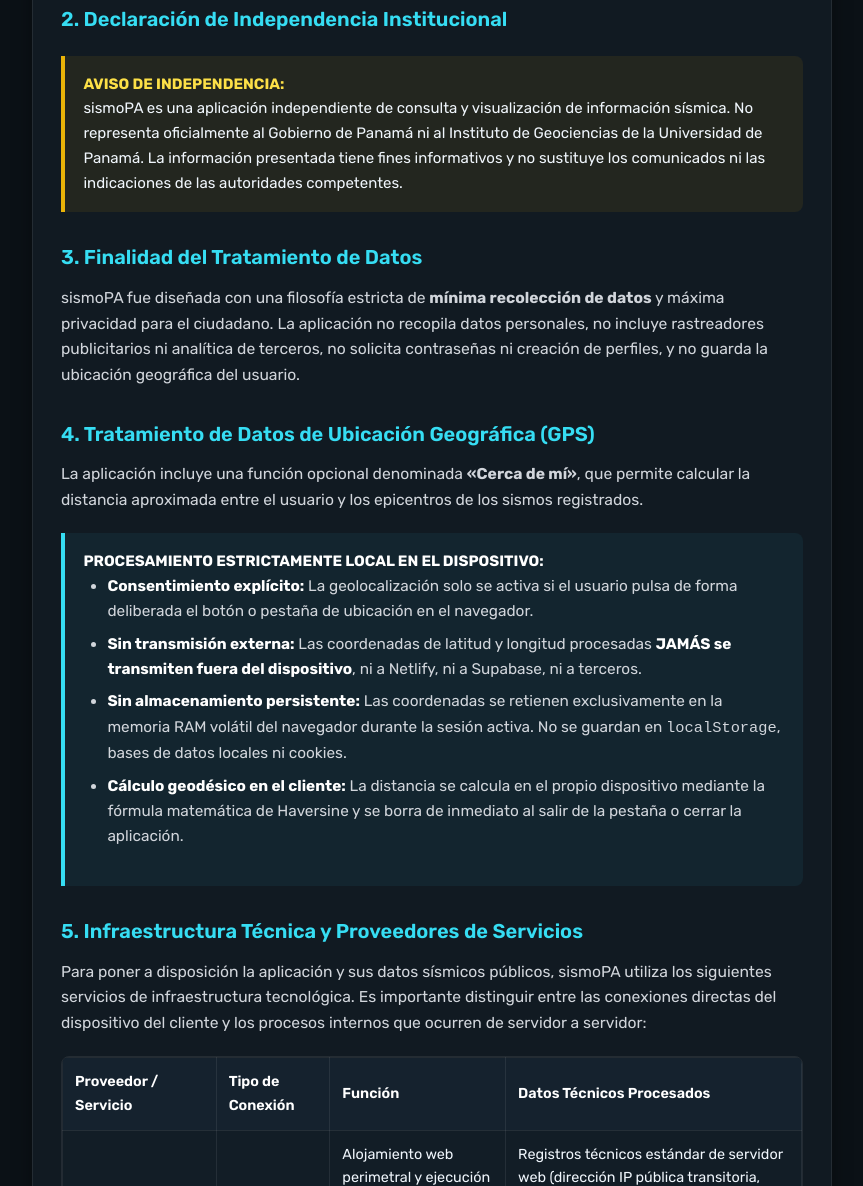
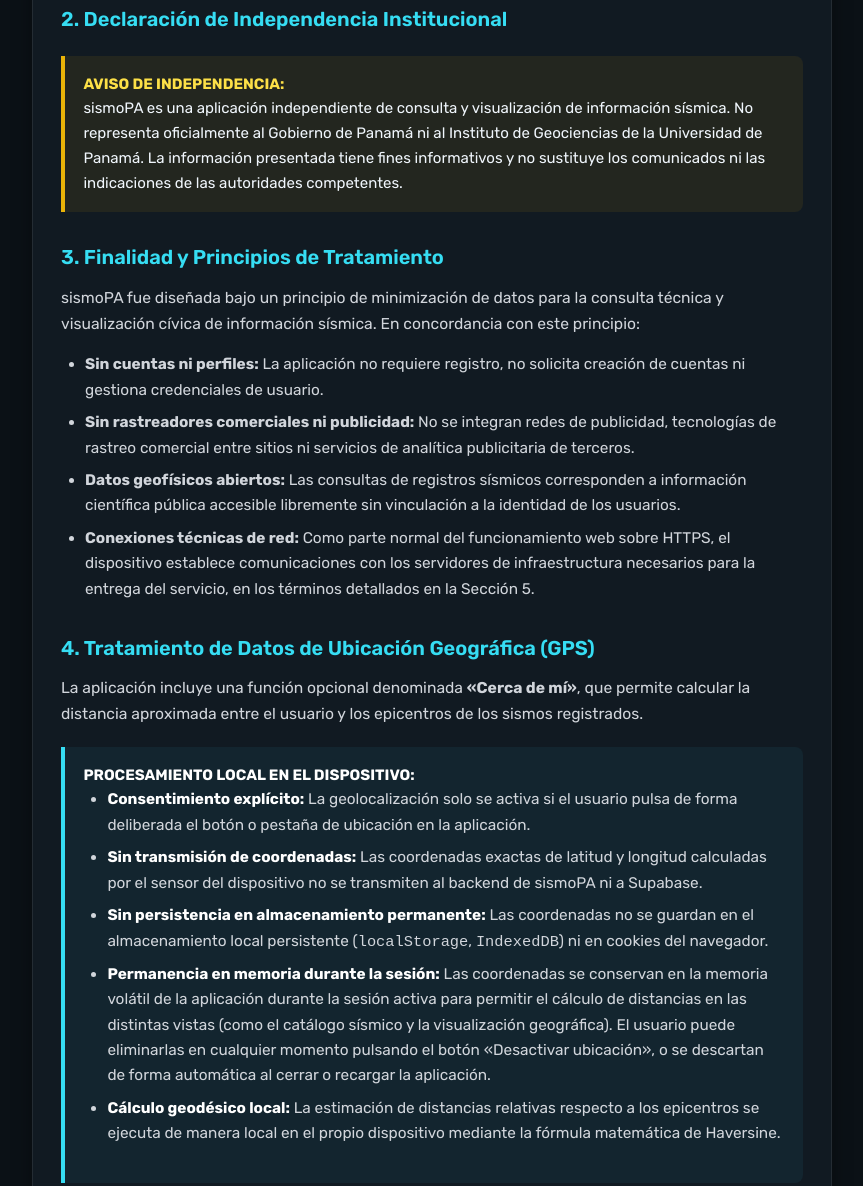
Before and after one commit to robinmix/monitor-sismico-panama, a website: page privacidad.html in a window 1280 px wide. Shown: the part 650-1836 px from the top of the page, without its empty margins (208-1071 px from the left). Drawn offline with Linux system fonts and the light colour scheme.

Commit message:
fix(privacy): ajustar declaraciones tecnicas de privacidad, ciclo GPS y atribucion de fuentes

```diff
--- a/privacidad.html
+++ b/privacidad.html
@@ -282,10 +282,16 @@
       </section>
 
       <section>
-        <h2>3. Finalidad del Tratamiento de Datos</h2>
+        <h2>3. Finalidad y Principios de Tratamiento</h2>
         <p>
-          sismoPA fue diseñada con una filosofía estricta de <strong>mínima recolección de datos</strong> y máxima privacidad para el ciudadano. La aplicación no recopila datos personales, no incluye rastreadores publicitarios ni analítica de terceros, no solicita contraseñas ni creación de perfiles, y no guarda la ubicación geográfica del usuario.
+          sismoPA fue diseñada bajo un principio de minimización de datos para la consulta técnica y visualización cívica de información sísmica. En concordancia con este principio:
         </p>
+        <ul>
+          <li><strong>Sin cuentas ni perfiles:</strong> La aplicación no requiere registro, no solicita creación de cuentas ni gestiona credenciales de usuario.</li>
+          <li><strong>Sin rastreadores comerciales ni publicidad:</strong> No se integran redes de publicidad, tecnologías de rastreo comercial entre sitios ni servicios de analítica publicitaria de terceros.</li>
+          <li><strong>Datos geofísicos abiertos:</strong> Las consultas de registros sísmicos corresponden a información científica pública accesible libremente sin vinculación a la identidad de los usuarios.</li>
+          <li><strong>Conexiones técnicas de red:</strong> Como parte normal del funcionamiento web sobre HTTPS, el dispositivo establece comunicaciones con los servidores de infraestructura necesarios para la entrega del servicio, en los términos detallados en la Sección 5.</li>
+        </ul>
       </section>
 
       <section>
@@ -294,12 +300,13 @@
           La aplicación incluye una función opcional denominada <strong>«Cerca de mí»</strong>, que permite calcular la distancia aproximada entre el usuario y los epicentros de los sismos registrados.
         </p>
         <div class="callout">
-          <strong>PROCESAMIENTO ESTRICTAMENTE LOCAL EN EL DISPOSITIVO:</strong>
+          <strong>PROCESAMIENTO LOCAL EN EL DISPOSITIVO:</strong>
           <ul>
-            <li><strong>Consentimiento explícito:</strong> La geolocalización solo se activa si el usuario pulsa de forma deliberada el botón o pestaña de ubicación en el navegador.</li>
-            <li><strong>Sin transmisión externa:</strong> Las coordenadas de latitud y longitud procesadas <strong>JAMÁS se transmiten fuera del dispositivo</strong>, ni a Netlify, ni a Supabase, ni a terceros.</li>
-            <li><strong>Sin almacenamiento persistente:</strong> Las coordenadas se retienen exclusivamente en la memoria RAM volátil del navegador durante la sesión activa. No se guardan en <code>localStorage</code>, bases de datos locales ni cookies.</li>
-            <li><strong>Cálculo geodésico en el cliente:</strong> La distancia se calcula en el propio dispositivo mediante la fórmula matemática de Haversine y se borra de inmediato al salir de la pestaña o cerrar la aplicación.</li>
+            <li><strong>Consentimiento explícito:</strong> La geolocalización solo se activa si el usuario pulsa de forma deliberada el botón o pestaña de ubicación en la aplicación.</li>
+            <li><strong>Sin transmisión de coordenadas:</strong> Las coordenadas exactas de latitud y longitud calculadas por el sensor del dispositivo no se transmiten al backend de sismoPA ni a Supabase.</li>
+            <li><strong>Sin persistencia en almacenamiento permanente:</strong> Las coordenadas no se guardan en el almacenamiento local persistente (<code>localStorage</code>, <code>IndexedDB</code>) ni en cookies del navegador.</li>
+            <li><strong>Permanencia en memoria durante la sesión:</strong> Las coordenadas se conservan en la memoria volátil de la aplicación durante la sesión activa para permitir el cálculo de distancias en las distintas vistas (como el catálogo sísmico y la visualización geográfica). El usuario puede eliminarlas en cualquier momento pulsando el botón «Desactivar ubicación», o se descartan de forma automática al cerrar o recargar la aplicación.</li>
+            <li><strong>Cálculo geodésico local:</strong> La estimación de distancias relativas respecto a los epicentros se ejecuta de manera local en el propio dispositivo mediante la fórmula matemática de Haversine.</li>
           </ul>
         </div>
       </section>
@@ -368,22 +375,23 @@
         </div>
 
         <p>
-          <strong>Tratamiento técnico de metadatos de red y distinción frente a recopilación de datos:</strong>
-          Los metadatos de red (tales como la dirección IP de conexión, User-Agent, fecha y hora de la solicitud HTTP) son procesados exclusivamente por los proveedores de infraestructura perimetral (Netlify, OpenFreeMap, OpenStreetMap, Google Fonts y UNPKG) en sus respectivos servidores de borde. Este procesamiento es intrínseco al funcionamiento técnico de la red Internet bajo el protocolo HTTP/HTTPS y tiene como únicos fines la entrega de los contenidos solicitados, el enrutamiento de paquetes y la mitigación de ataques o abusos cibernéticos (DDoS).
+          <strong>Tratamiento técnico de metadatos de red:</strong>
+          Al interactuar con la aplicación, el dispositivo establece conexiones directas cifradas (HTTPS) con los proveedores indicados para descargar la aplicación web, consultar las funciones de datos, cargar teselas cartográficas y obtener tipografías y librerías estáticas. En cada conexión, los servidores de dichos proveedores reciben y procesan los metadatos técnicos habituales del protocolo de red (dirección IP pública, User-Agent y marca temporal). Este procesamiento es inherente a la infraestructura web y se utiliza para el enrutamiento de paquetes, entrega de contenidos y protección perimetral contra abusos o ataques cibernéticos (DDoS).
         </p>
         <p>
-          <strong>sismoPA no consolida, no asocia a identidades, no almacena en bases de datos ni recopila estos metadatos de red como datos de usuario</strong>. Por este motivo técnico y normativo, en la declaración de Seguridad de los Datos (Data Safety) de Google Play Store se establece con fundamento que la aplicación <strong>no recopila datos de usuario</strong>, complementando dicha declaración con la divulgación transparente de los proveedores de infraestructura en este documento.
+          <strong>Transparencia y declaración en tiendas de aplicaciones:</strong>
+          sismoPA no consolida estos metadatos de infraestructura en bases de datos propias de perfiles de usuario ni los comercializa. La determinación final de cómo se clasificarán estos metadatos y las transferencias a proveedores de infraestructura en el formulario de Seguridad de los Datos (Data Safety) de Google Play Store se formalizará de conformidad con las directrices vigentes de la plataforma al momento de remitir la ficha oficial de la aplicación.
         </p>
       </section>
 
       <section>
         <h2>6. Permisos de la Aplicación Android</h2>
         <p>
-          La versión Android de sismoPA (pa.sismodata.app) opera como una Trusted Web Activity (TWA) y limita sus permisos a lo estrictamente indispensable:
+          La versión Android de sismoPA (<code>pa.sismodata.app</code>) opera mediante la arquitectura Trusted Web Activity (TWA) y restringe sus permisos a lo estrictamente operativo:
         </p>
         <ul>
-          <li><strong>POST_NOTIFICATIONS (Android 13+):</strong> Permiso de sistema reservado para la futura habilitación de notificaciones push de alerta sísmica temprana. La versión 1.0.x no emite alertas en segundo plano; el permiso se encuentra preparado para futuras actualizaciones sin requerir permisos invasivos.</li>
-          <li><strong>Sin permisos invasivos:</strong> La aplicación <strong>NO solicita</strong> acceso a la cámara, micrófono, almacenamiento interno, contactos, mensajes ni ubicación en segundo plano (Background Location).</li>
+          <li><strong>POST_NOTIFICATIONS (Android 13+):</strong> El paquete actual de pruebas de la aplicación incluye en su manifiesto la declaración del permiso de notificaciones del sistema. No obstante, en su estado actual la aplicación no emite notificaciones ni procesa alertas en segundo plano. La inclusión final de este permiso en la versión definitiva de publicación en Google Play Store está sujeta a revisión previa al lanzamiento, pudiendo mantenerse para futuras funciones o retirarse en el empaquetado final.</li>
+          <li><strong>Ausencia de permisos invasivos:</strong> La aplicación no solicita ni utiliza acceso a la cámara, micrófono, libreta de contactos, almacenamiento interno privado ni ubicación continua en segundo plano (Background Location).</li>
         </ul>
       </section>
 
@@ -404,7 +412,7 @@
       <section>
         <h2>9. Derechos de los Usuarios y Contacto</h2>
         <p>
-          Dado que sismoPA no recopila, no registra ni almacena datos personales de sus usuarios en bases de datos, no existen perfiles individuales que rectificar o suprimir. No obstante, cualquier consulta, observación técnica o solicitud relacionada con la privacidad y funcionamiento de esta aplicación puede ser remitida directamente a la dirección oficial de soporte y contacto: <a href="mailto:rbtservices507@gmail.com">rbtservices507@gmail.com</a>.
+          sismoPA no gestiona cuentas de usuario ni conserva registros con identificadores personales directos en bases de datos propias, por lo que no existen perfiles individuales que rectificar o suprimir. No obstante, cualquier consulta, observación técnica o solicitud relacionada con la privacidad y el funcionamiento de la aplicación puede ser canalizada directamente a través de la dirección oficial de soporte y contacto: <a href="mailto:rbtservices507@gmail.com">rbtservices507@gmail.com</a>.
         </p>
       </section>
 
```
Also changed, not shown: index.html (+1 -2 lines).
